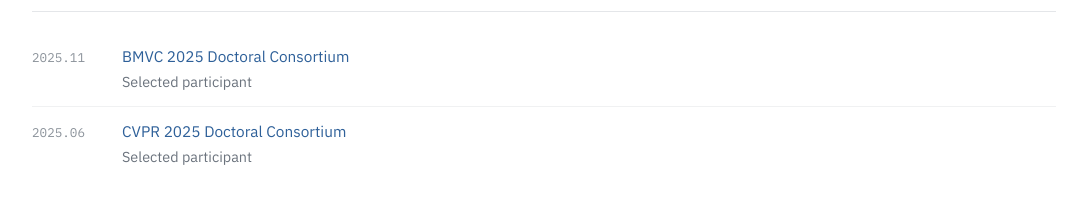
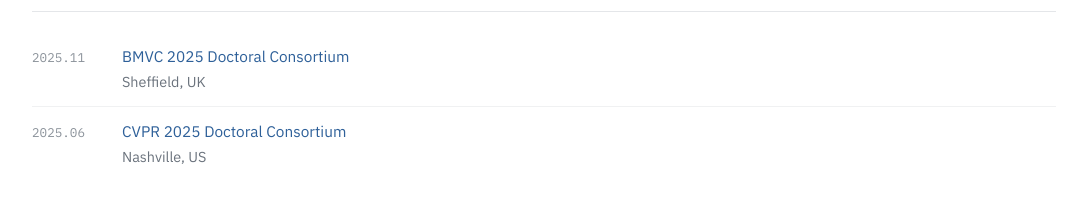
Before and after one commit to cuiziteng/cuiziteng.github.io, a plain HTML site: page talks.html in a window 1280 px wide. Shown: the part 824-1043 px from the top of the page, without its empty margins (96-1183 px from the left). Drawn offline with Linux system fonts and the light colour scheme.

Commit message:
Update location for BMVC and CVPR 2025 events

```diff
--- a/talks.html
+++ b/talks.html
@@ -105,13 +105,13 @@
       <li>
         <span class="yr">2025.11</span>
         <span class="what"><a href="https://bmvc2025.bmva.org/calls/doctoral-consortium/">BMVC 2025 Doctoral Consortium</a>
-          <span class="where">Selected participant</span>
+          <span class="where">Sheffield, UK</span>
         </span>
       </li>
       <li>
         <span class="yr">2025.06</span>
         <span class="what"><a href="https://cvpr.thecvf.com/Conferences/2025/CallForDoctoralConsortium">CVPR 2025 Doctoral Consortium</a>
-          <span class="where">Selected participant</span>
+          <span class="where">Nashville, US</span>
         </span>
       </li>
     </ul>
```
